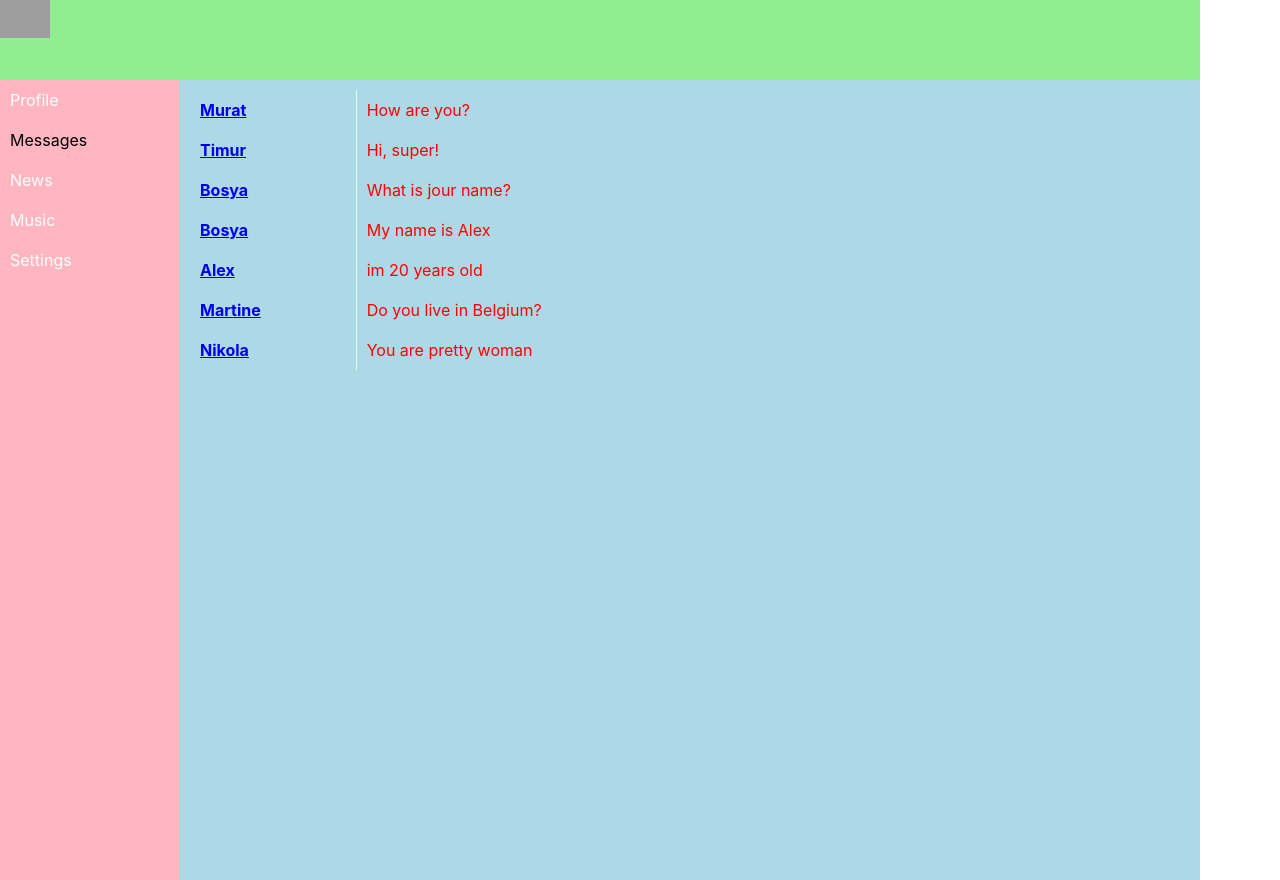
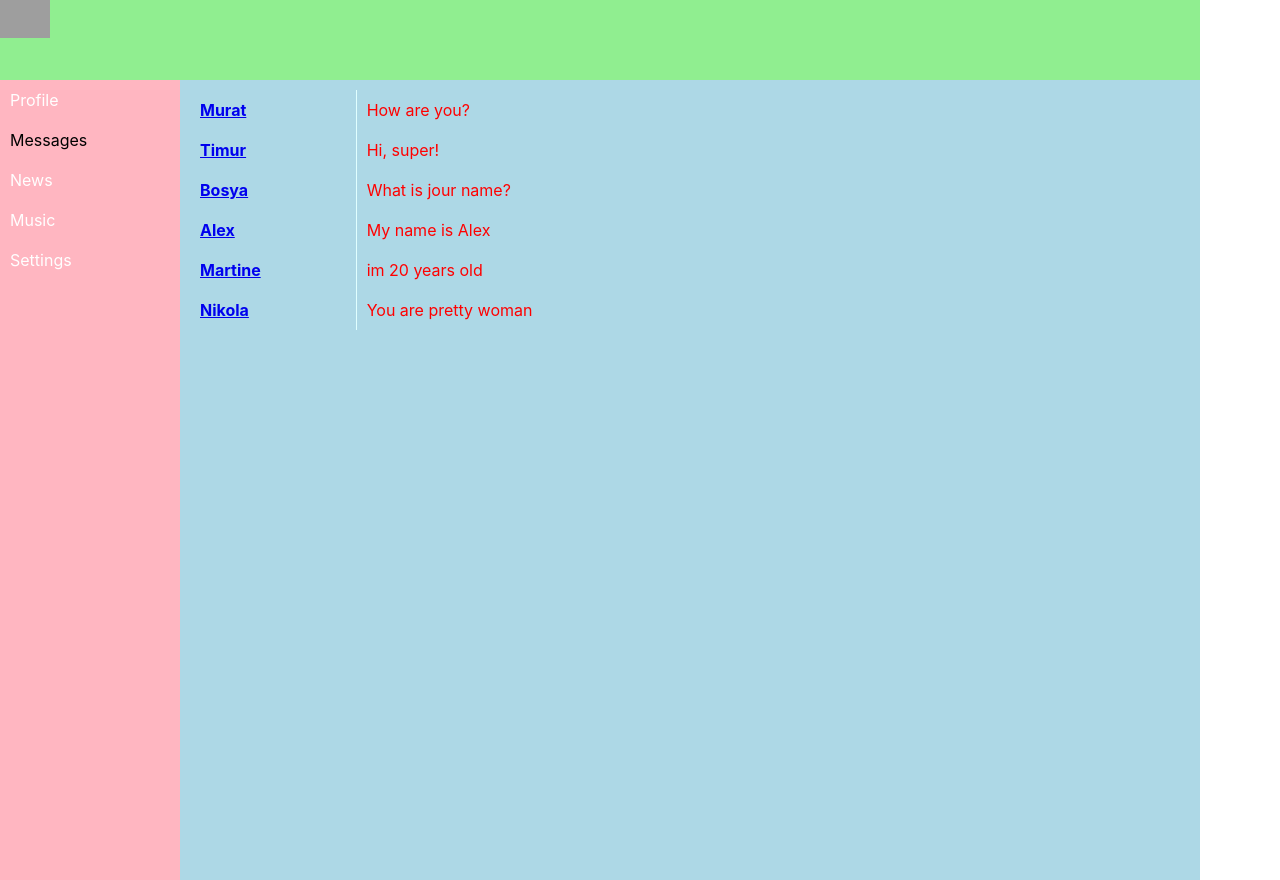
Before and after one commit to MuratOrs/react_kamasutra, a React (Create React App) app: page /dialogs in a window 1280 px wide. Built offline with nearby package versions, Linux system fonts and the light colour scheme; grey boxes are pictures that could not be loaded.

Commit message:
component vs render. Прокидывание через Props

```diff
--- a/src/App.js
+++ b/src/App.js
@@ -15,12 +15,12 @@ const App = () => {
                 <Header/>
                 <Navbar/>
                 <div className='app-wrapper-content'>
-                    <Route path="/profile" component={Profile}/>
+                    <Route path="/profile" render={() => <Profile/>}/>
                     {/*Точный путь exact перед path*/}
-                    <Route path="/dialogs" component={Dialogs}/>
-                    <Route path="/news" component={News}/>
-                    <Route path="/music" component={Music}/>
-                    <Route path="/settings" component={Settings}/>
+                    <Route path="/dialogs" render={() => <Dialogs/>}/>
+                    <Route path="/news" render={News}/>
+                    <Route path="/music" render={Music}/>
+                    <Route path="/settings" render={Settings}/>
                 </div>
             </div>
         </BrowserRouter>
--- /dev/null
+++ b/src/components/Dialogs/DialogItem/DialogItem.jsx
@@ -0,0 +1,14 @@
+import React, {Component} from "react";
+import s from './../Dialogs.module.css'
+import {NavLink} from "react-router-dom";
+
+const DialogItem = (props) => {
+    let path = "/dialogs/" + props.id;
+    return(
+        <div className={s.dialog + ' ' + s.active}>
+            <NavLink to={path}>{props.name}</NavLink>
+        </div>
+    )
+}
+
+export default DialogItem;
--- a/src/components/Dialogs/Dialogs.jsx
+++ b/src/components/Dialogs/Dialogs.jsx
@@ -1,28 +1,13 @@
 import React, {Component} from "react";
 import s from './Dialogs.module.css'
-import {NavLink} from "react-router-dom";
-
-const DialogItem = (props) => {
-    let path = "/dialogs/" + props.id;
-    return(
-        <div className={s.dialog + ' ' + s.active}>
-            <NavLink to={path}>{props.name}</NavLink>
-        </div>
-    )
-}
-
-const Message = (props) => {
-    return(
-        <div className={s.message}>{props.message}</div>
-    )
-}
+import DialogItem from "./DialogItem/DialogItem";
+import Message from "./Message/Message";
 
 const Dialogs = (props) => {
     let dialogsData = [
         { id: 1, name: 'Murat',},
         { id: 2, name: 'Timur'},
         { id: 3, name: 'Bosya'},
-        { id: 4, name: 'Bosya'},
         { id: 5, name: 'Alex'},
         { id: 6, name: 'Martine'},
         { id: 7, name: 'Nikola'},
@@ -33,7 +18,6 @@ const Dialogs = (props) => {
         {id: 3, message: 'What is jour name?'},
         {id: 4, message: 'My name is Alex'},
         {id: 5, message: 'im 20 years old'},
-        {id: 6, message: 'Do you live in Belgium?'},
         {id: 7, message: 'You are pretty woman'},
     ]
 
--- /dev/null
+++ b/src/components/Dialogs/Message/Message.jsx
@@ -0,0 +1,10 @@
+import React, {Component} from "react";
+import s from './../Dialogs.module.css'
+
+const Message = (props) => {
+    return(
+        <div className={s.message}>{props.message}</div>
+    )
+}
+
+export default Message;
```
Also changed, not shown: src/Structure of project.png (added).
